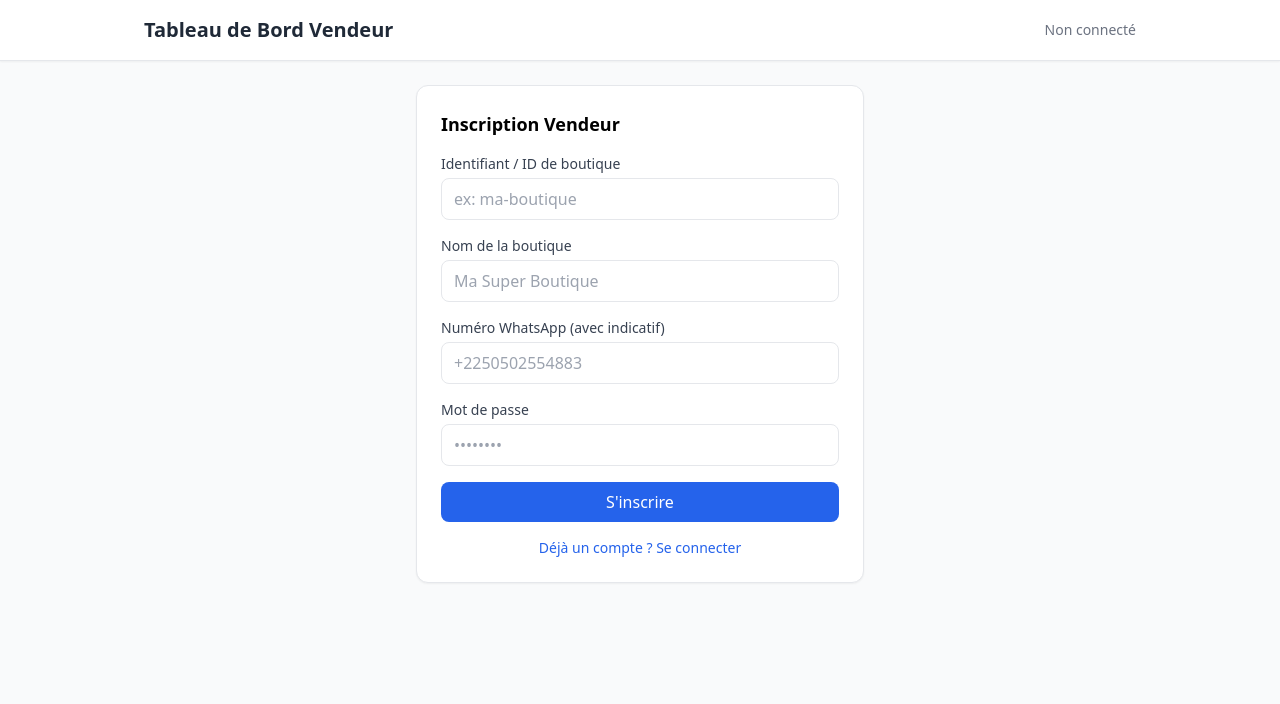
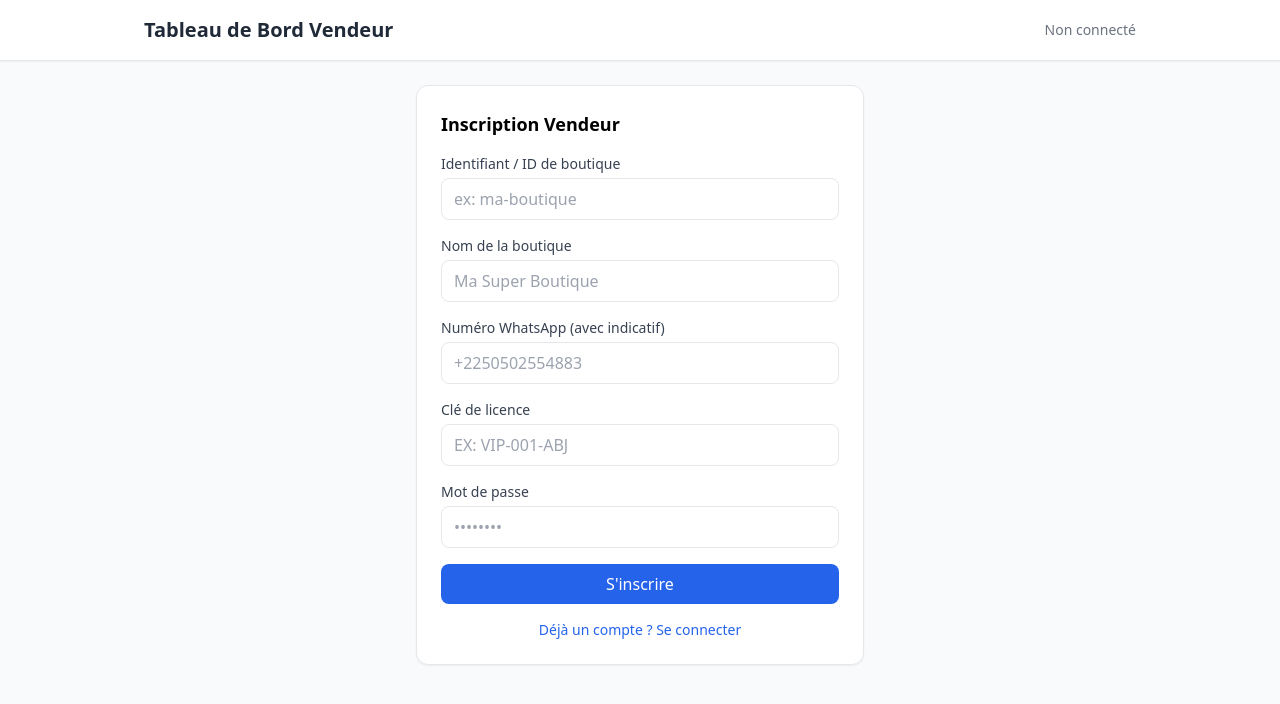
Before and after one commit to HassanKeo/marketplace, a plain HTML site: page admin.html in a window 1280 px wide. Both pictures are taken after a click on the link "Pas encore de compte ? S'inscrire". Drawn offline with nearby package versions, Linux system fonts and the light colour scheme.

Commit message:
Add license key field to admin login form
Added license key input field to the authentication form.

```diff
--- a/admin.html
+++ b/admin.html
@@ -39,6 +39,10 @@
                     <div>
                         <label class="block text-sm font-medium text-gray-700 mb-1">Numéro WhatsApp (avec indicatif)</label>
                         <input type="text" id="whatsapp" class="w-full px-3 py-2 border rounded-lg focus:ring-2 focus:ring-blue-500 outline-none" placeholder="+2250502554883">
+                    </div>
+                    <div>
+                        <label class="block text-sm font-medium text-gray-700 mb-1">Clé de licence</label>
+                        <input type="text" id="license_key" class="w-full px-3 py-2 border rounded-lg focus:ring-2 focus:ring-blue-500 outline-none uppercase" placeholder="ex: VIP-001-ABJ">
                     </div>
                 </div>
 
```
